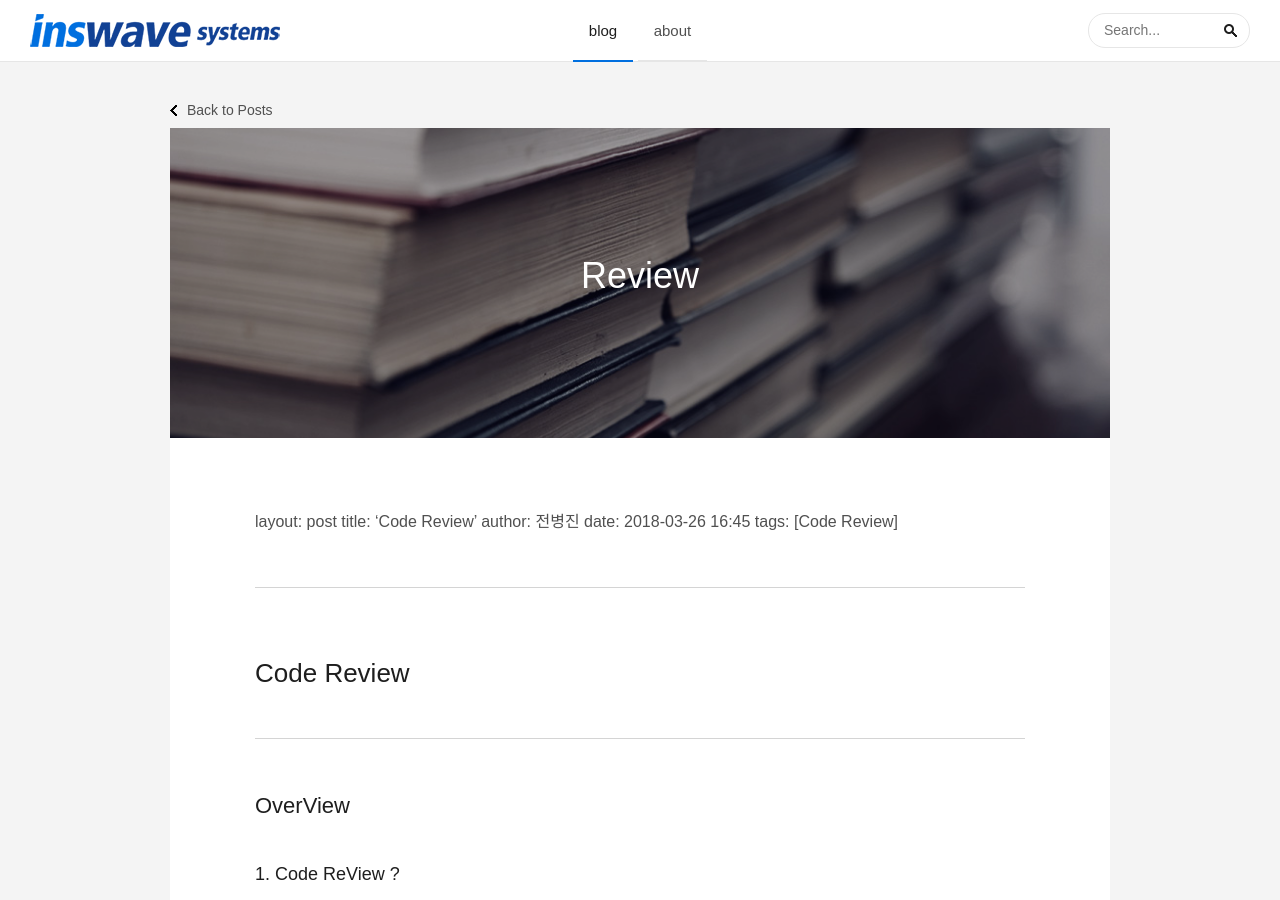
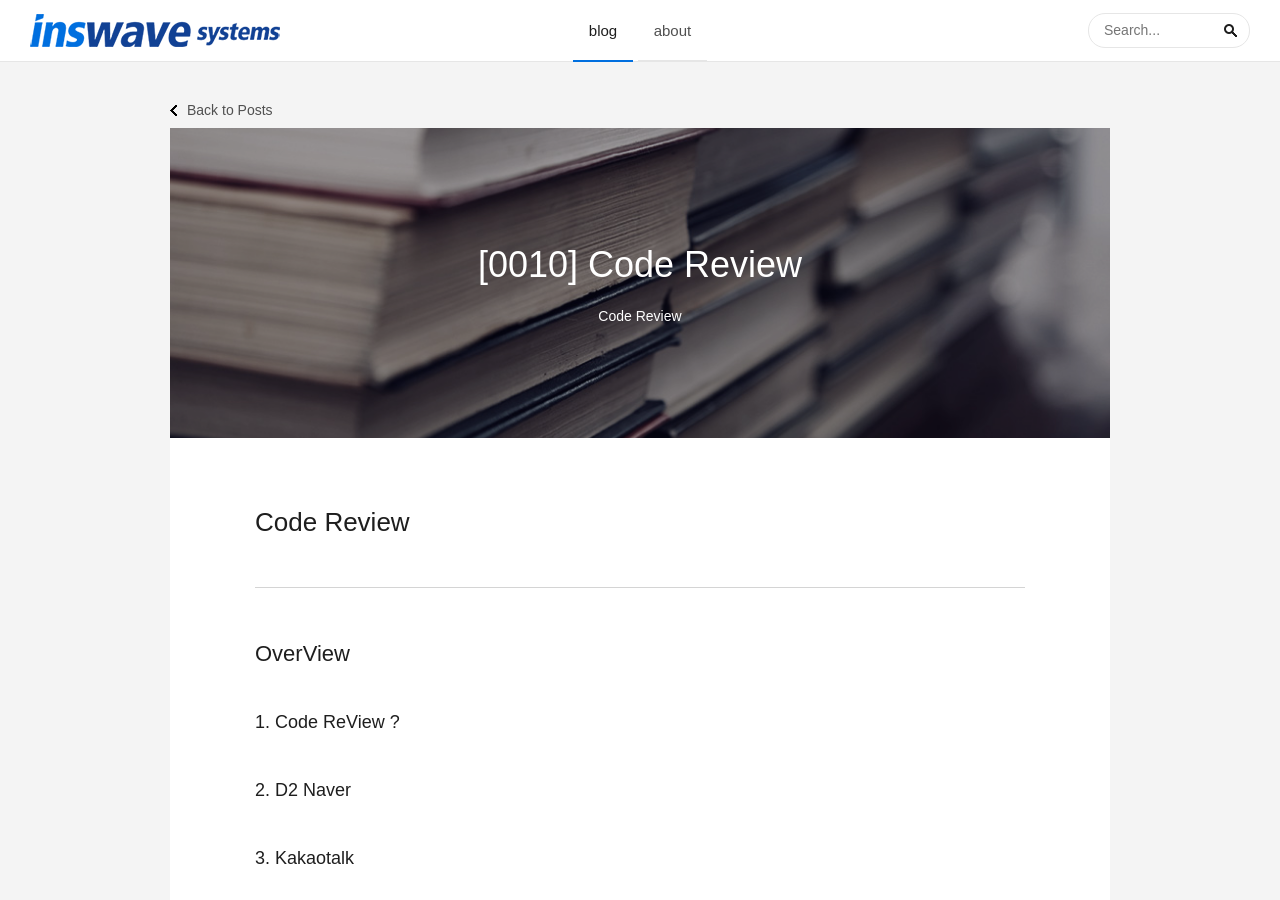
Before and after one commit to inswave/inswave.github.io, a Jekyll site: the page built from _posts/2018-03-26-review.md, in a window 1280 px wide and 900 px high. Built offline with Jekyll 4.4.1, drawn with Linux system fonts in a browser that asks for light colours; some web fonts are replaced; our own code applies the rules of GitHub Pages for plain Markdown files; some of the changed text lies outside the part shown.

Commit message:
author edit

```diff
--- a/_posts/2018-03-26-review.md
+++ b/_posts/2018-03-26-review.md
@@ -1,6 +1,8 @@
+---
+
 layout: post
-title: 'Code Review'
-author: 전병진
+title: '[0010] Code Review'
+author: jeonbyungjin
 date: 2018-03-26 16:45
 tags: [Code Review]
 
```
